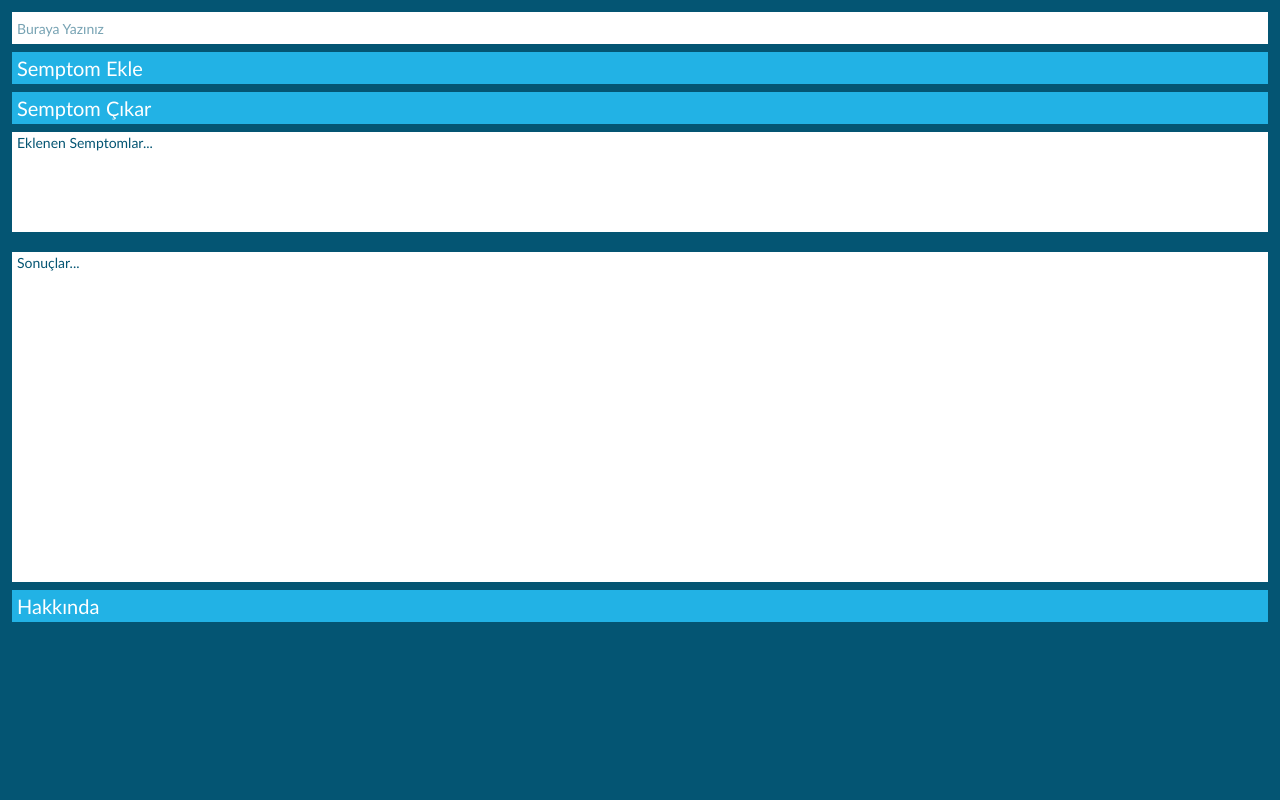
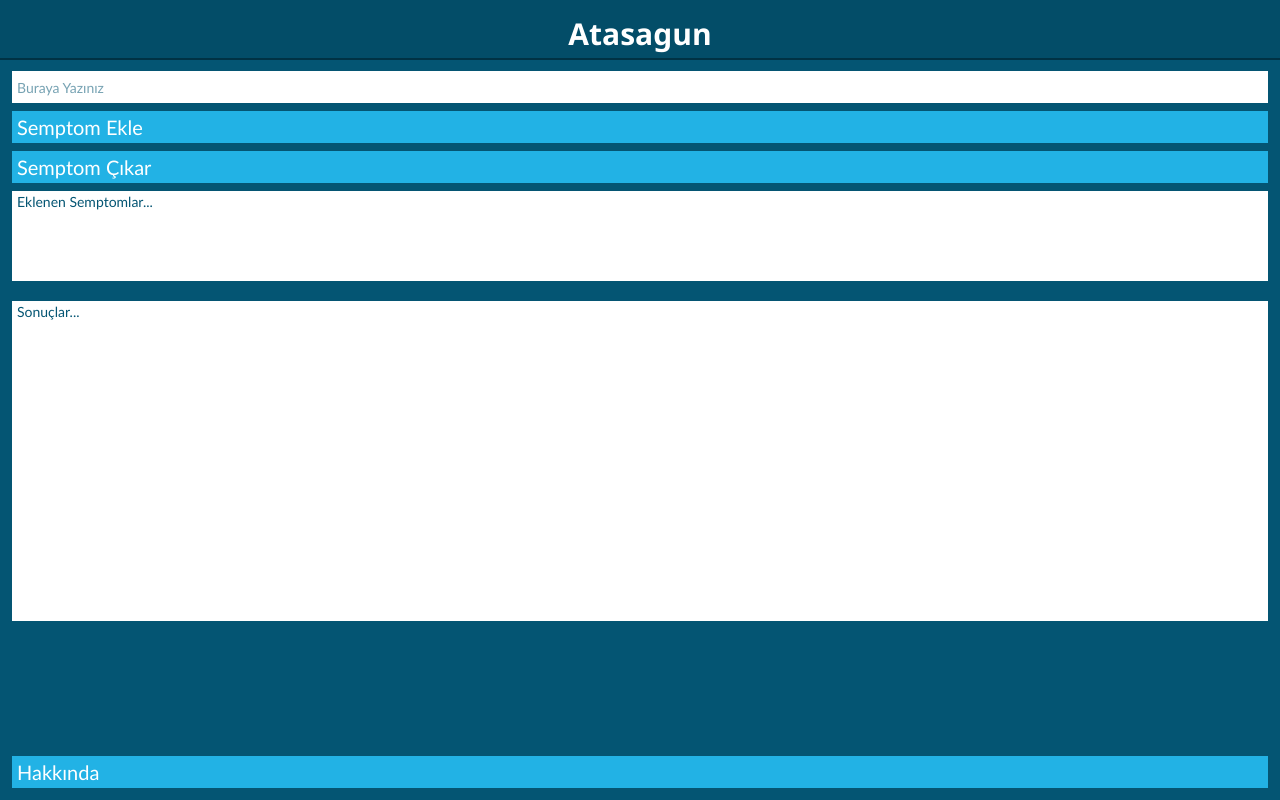
Before and after one commit to TungaEr/ggggggggg, a plain HTML site: page Project Root/www/index.html in a window 1280 px wide. Drawn offline with Linux system fonts and the light colour scheme.

Commit message:
Add files via upload

```diff
--- a/Project Root/www/index.html
+++ b/Project Root/www/index.html
@@ -12,25 +12,34 @@
 <script src="js/6.js"></script>
 <script src="js/7.js"></script>
 <script src="js/git_hakkinda.js"></script>
-
   <link rel="stylesheet" type="text/css" href="css/index.css">
   <link rel="stylesheet" type="text/css" href="css/jquery-ui.css">
   <link rel="stylesheet" type="text/css" href="css/otomatik_tm.css">
-
 <meta name="viewport" content="width=device-width, initial-scale=1">
 <meta http-equiv="Content-Type" content="text/html; charset=UTF-8"/>
 <head>
 <title>Atasagun</title>
 </head>
 <body bgcolor="#045573">
-<div  >
+<div class="w3-top">
+<div style = "padding: 1px 18px; background-color:#034d68;">
+  <h2> <b> <center>Atasagun</center> </b> </h2>
+</div>
+<div  style = "padding: 12px 18px; background-color:#034d68;">
+</div>
+<div style = "padding: 1px 0px; color: #ffffff; background-color: #003244;">
+</div>
+</div>
+<div>
+<div  style = "padding: 22px 18px; background-color:#045573;">
+</div>
+<p></p>
+<div>
 <div>
 <div style="background-color: #045573; padding: 12px 12px;">
- <label>
           <form >
              <input list="semptomlistesi" name="semptomgir" id="semptomgir" onclick="this.select()" onkeypress="ekleyen(event)" placeholder="Buraya Yazınız" style="color: #045573; padding: 0px 5px; border: 0px solid; border-color: #045573; font-family: calibri; font-size: 14px; display: block; height: 32px; width: 100%; ">
           </form>
- </label>
 <div class="row-padding" style="padding: 4px 0px;">
 </div>
  <input type="button"
@@ -48,29 +57,34 @@
  <textarea
  readonly
  id="girilensemptomlarlistesi"
- style="color: #045573; padding: 0px 5px; border: 0px solid; border-color: #02770b; font-family: calibri; font-size: 14px; display: block; height: 100px; width: 100%; resize: none;" >
+ style="color: #045573; padding: 0px 5px; border: 0px solid; border-color: #02770b; font-family: calibri; font-size: 14px; display: block; height: 90px; width: 100%; resize: none;" >
 Eklenen Semptomlar...
 </textarea>
 </div>
 </div>
 <div>
 <div style="background-color: #045573; padding: 8px 12px;">
-<textarea readonly  id="sonuclistesi" style="color: #045573; padding: 0px 5px; border: 0px solid; border-color: #04739b; font-family: calibri; font-size: 14px; display: block; height: 330px; width: 100%; resize: none;" >
+<textarea readonly  id="sonuclistesi" style="color: #045573; padding: 0px 5px; border: 0px solid; border-color: #04739b; font-family: calibri; font-size: 14px; display: block; height: 320px; width: 100%; resize: none;" >
 Sonuçlar...
 </textarea>
 <div class="row-padding" style="padding: 4px 0px;">
 </div>
+<div style = "padding: 18px 16px; ">
+</div>
+</div>
+</div>
+</div>
+<div class="w3-bottom">
+<div class="w3-row-padding" style = "padding: 8px 12px; background-color: #045573;">
  <input type="button"
 	     value="Hakkında"
          style="cursor:pointer; color: #ffffff; background-color: #22b2e5; padding: 0px 5px; border: 0px solid; border-color: #22b2e5; text-align:left; font-family: calibri; font-size: 20px; display: block; height: 32px; width: 100%;"
 		 onclick="git_hakkinda()">
-
-		 <div style = "padding: 2px 16px; ">
+<div class="w3-row-padding">
+<div class="w3-row-padding"style = "padding: 2px 16px; ">
 </div>
 </div>
 </div>
-
 </div>
-
 </body>
 </html>
```
Also changed, not shown: Project Root/www/hakkinda.html (+15 -17 lines), Project Root/www/img/icon.png (added).
